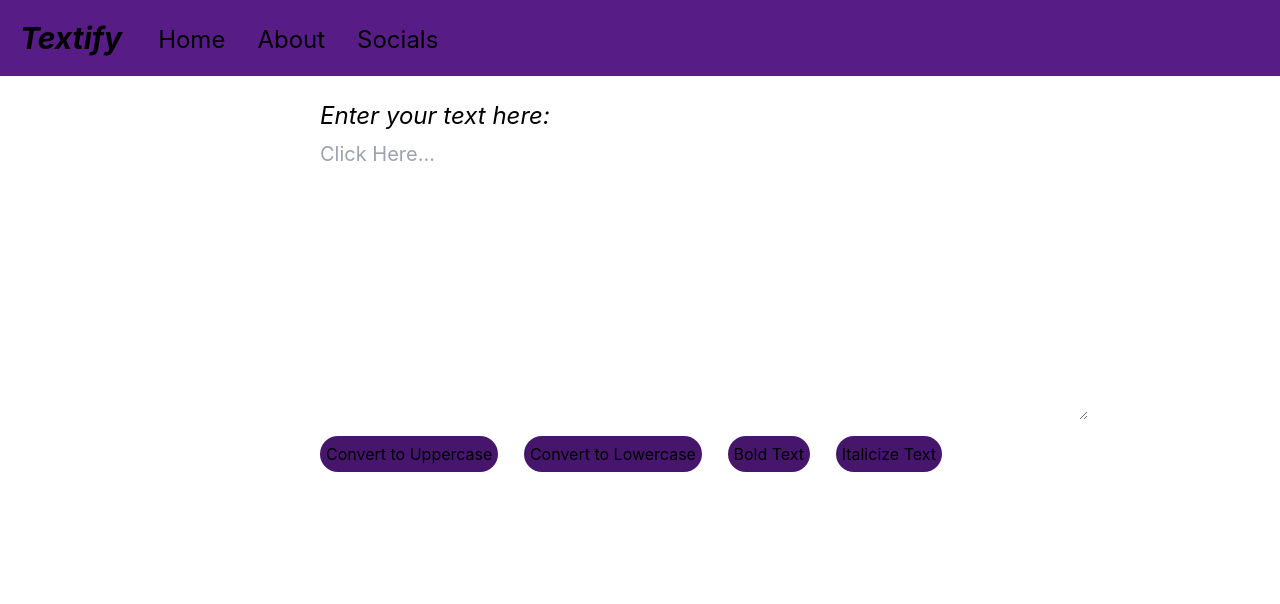
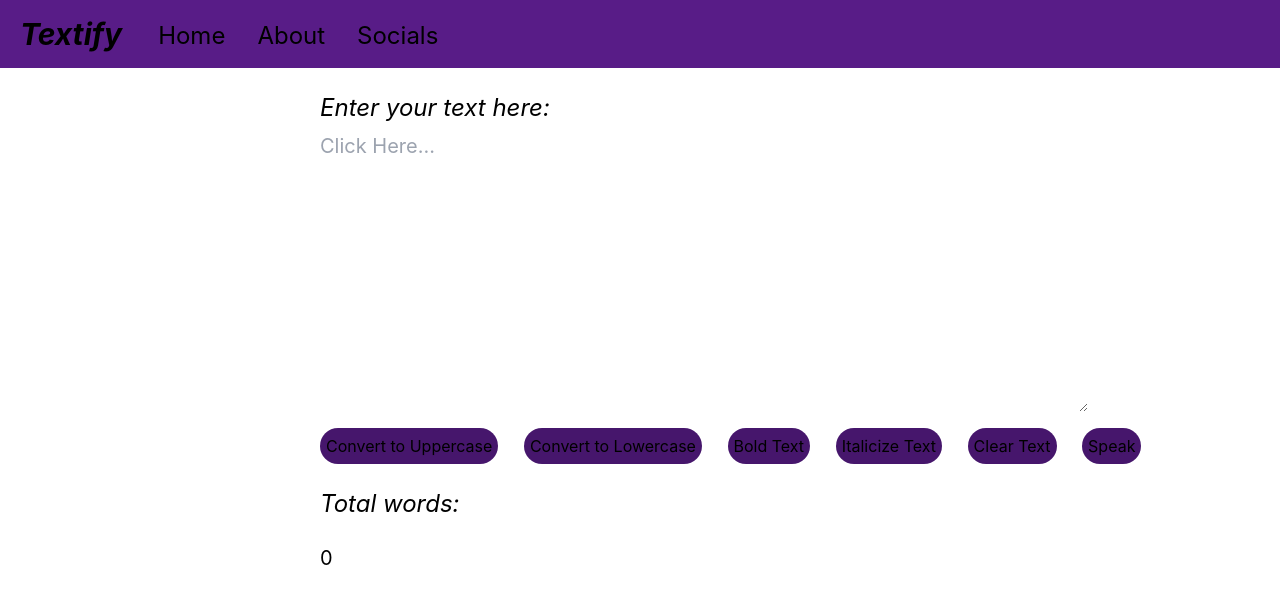
Before and after one commit to DhanveerSingh2002/TextShaper, a React (Create React App) app: page / in a window 1280 px wide. Shown: the top 604 px of the page. Built offline with nearby package versions, Linux system fonts and the light colour scheme.

Commit message:
Home page done

```diff
--- a/src/App.css
+++ b/src/App.css
@@ -2,7 +2,7 @@
 {
   scale: 1.2;
   transition: 2s;
-  color: rgb(219, 11, 198);
+  color: #04f3d0;
 }
 
 .home:hover
@@ -78,7 +78,7 @@
 {
   scale: 1.25;
   transition: 0.8s;
-  color: pink;
+  color: #04f3d0;
   border-radius: 20px;
 }
 
--- a/src/components/Navbar.jsx
+++ b/src/components/Navbar.jsx
@@ -5,7 +5,7 @@ const Navbar = () => {
   return (
     <div>
       <>
-    <nav className="py-5 px-5 bg-purple-900 navbar">
+    <nav className="py-4 px-5 bg-purple-900 navbar">
       <ul className="inline-flex  ull">
         <li className="name font-bold ml-0 mr-4 text-3xl cursor-pointer inline-block italic">Textify</li>
         <li className="home ml-5 mr-4 pt-1  inline-block cursor-pointer text-2xl">Home</li>
--- a/src/components/Textform.jsx
+++ b/src/components/Textform.jsx
@@ -3,13 +3,15 @@ import "../App.css"
 
 const Textform = () => {
 
-  const[text, setText]=useState();
+  const[text, setText]=useState("");
   const [isBold, setIsBold] = useState(false);
   const [isItalic, setIsItalic] = useState(false);
+  const [wordCount, setWordCount] = useState(0);
 
 
   const HandleChange = (event) => {
     setText(event.target.value);
+    updateWordCount(event.target.value);
   }
 
   const HandleUC = () => {
@@ -28,6 +30,23 @@ const Textform = () => {
     setIsItalic(!isItalic);
   };
 
+  const HandleClear = () => {
+    setText("");
+    setWordCount(0);
+  };
+
+  const HandleSpeak = () => {
+    let msg = new SpeechSynthesisUtterance();
+    msg.text = text;
+    window.speechSynthesis.speak(msg);
+  }
+
+  const updateWordCount = (newText) => {
+    const count = newText.trim() === '' ? 0 : newText.split(" ").filter(word => word !== '').length;
+    setWordCount(count);
+  };
+
+
   return (
     <>
     <div class="mt-6">
@@ -42,10 +61,18 @@ const Textform = () => {
         </textarea>
         <br/>
     </div>
-    <button className="btn btn-primary UC" onClick={HandleUC}>Convert to Uppercase</button>
-    <button className="btn btn-primary LC" onClick={HandleLC}>Convert to Lowercase</button>
-    <button className="btn btn-primary bold" onClick={HandleBold}>{isBold ? 'Unbold Text' : 'Bold Text'}</button>
-    <button className="btn btn-primary Italic" onClick={HandleItalic}>{isItalic ? 'Remove Italics' : 'Italicize Text'}</button>
+    <div>
+      <button className="btn btn-primary UC" onClick={HandleUC}>Convert to Uppercase</button>
+      <button className="btn btn-primary LC" onClick={HandleLC}>Convert to Lowercase</button>
+      <button className="btn btn-primary bold" onClick={HandleBold}>{isBold ? 'Unbold Text' : 'Bold Text' }</button>
+      <button className="btn btn-primary Italic" onClick={HandleItalic}>{isItalic ? 'Remove Italics' : 'Italicize Text'}</button>
+      <button className="btn btn-primary LC" onClick={HandleClear}>Clear Text</button>
+      <button className="btn btn-primary LC" onClick={HandleSpeak}>Speak</button>
+    </div>
+    <div>
+      <h3 className='center text-2xl italic my-6'>Total words: </h3>
+      <p className='center words text-xl'>{wordCount}</p>
+    </div>
     </>
   )
 }
```
